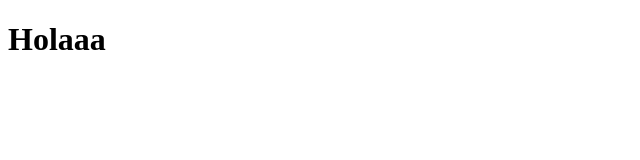
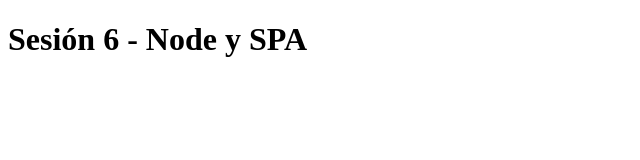
Before and after one commit to aaronvidanalora/sesion6Node, a website: page index.html in a window 1280 px wide. Shown: the whole page, without its empty margins (0-640 px from the left). Drawn offline with Linux system fonts and the light colour scheme.

```diff
--- a/src/index.html
+++ b/index.html
@@ -6,6 +6,7 @@
     <title>Document</title>
 </head>
 <body>
-    <h1>Holaaa</h1>
+    <h1>Sesión 6 - Node y SPA</h1>
+    <script src="index.js" type="module"></script>
 </body>
 </html>
--- /dev/null
+++ b/index.js
@@ -0,0 +1 @@
+console.log('Hola desde index.js')
```
Also changed, not shown: package.json (added, +14 -0 lines), 2 other files.
